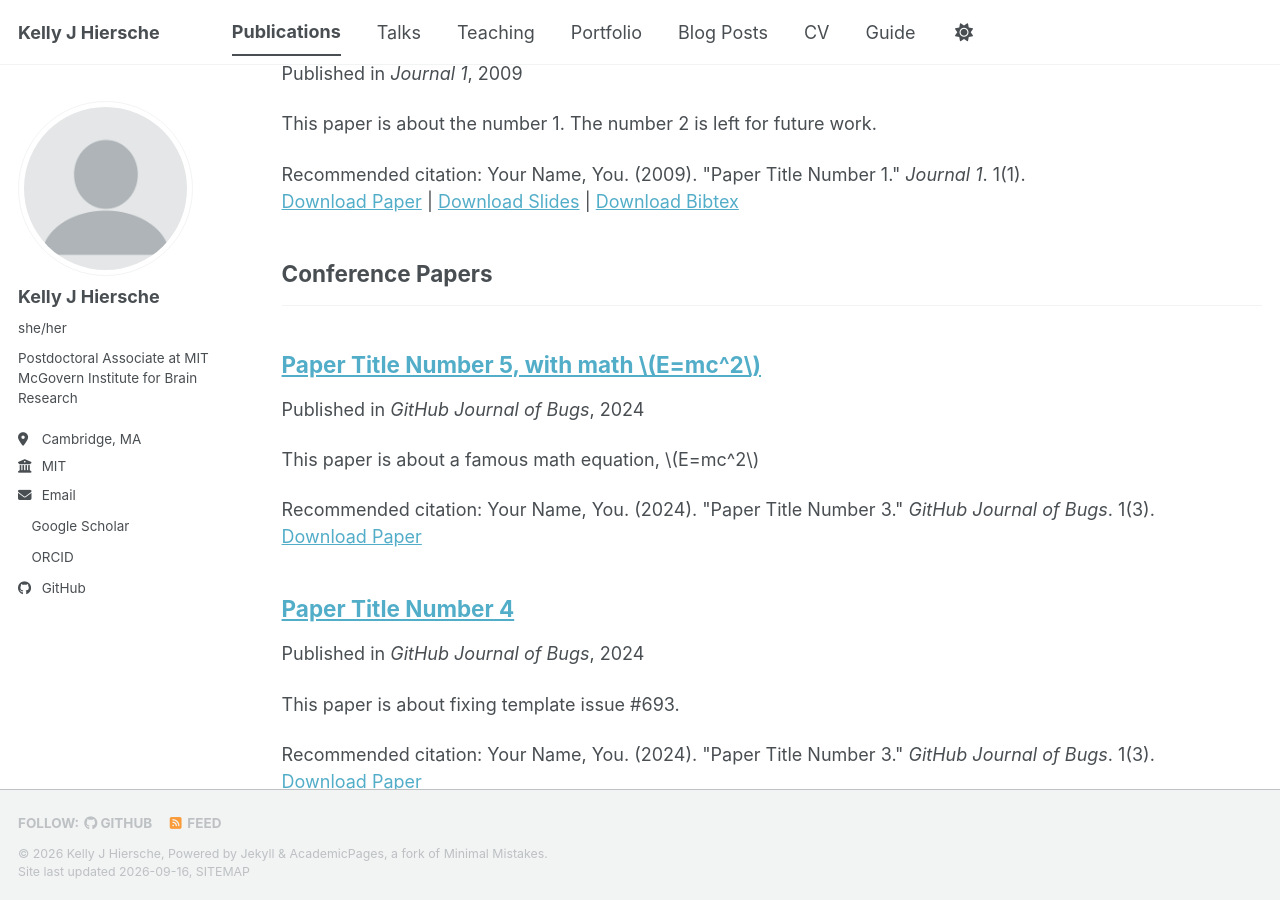
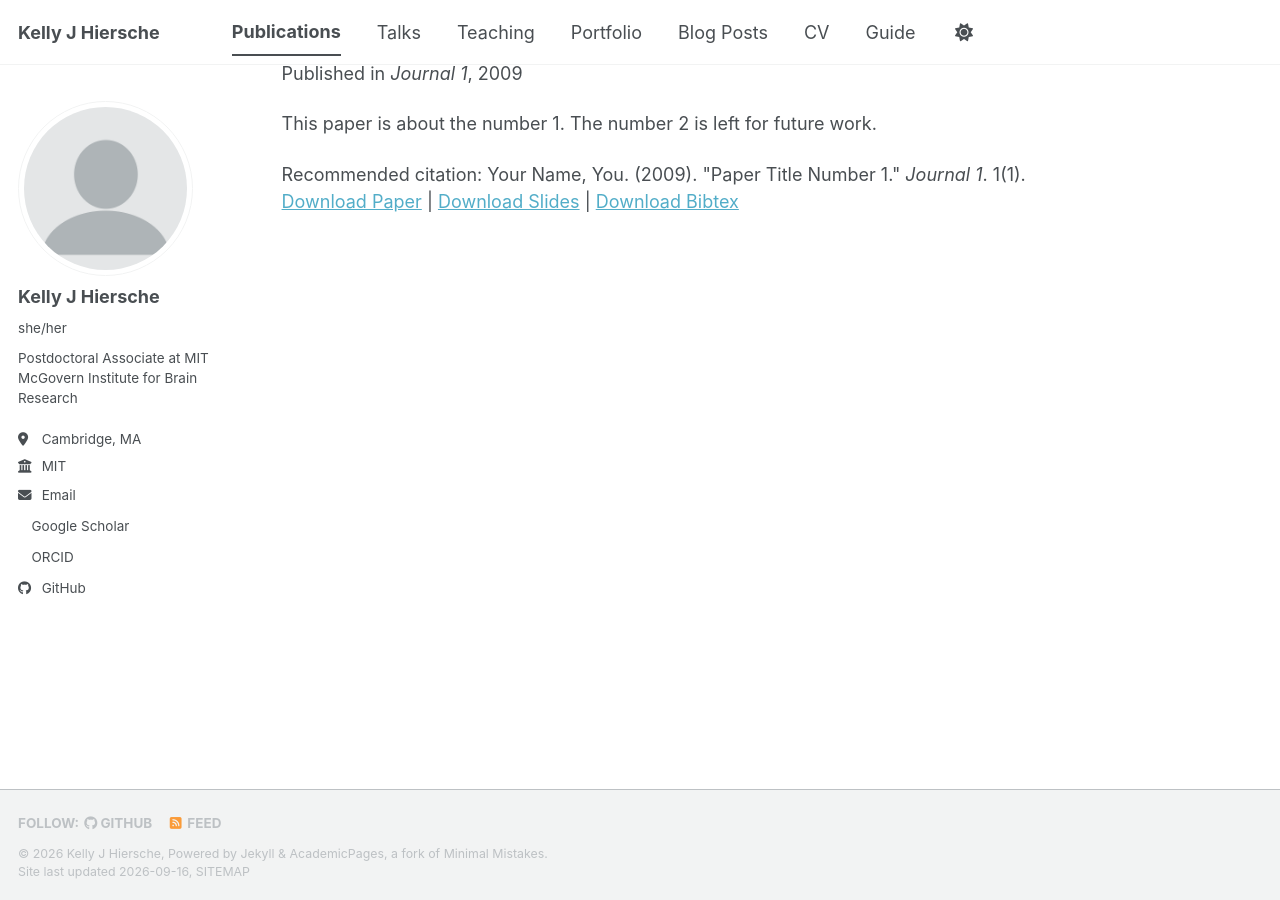
Before and after one commit to kellyjhiersche/kellyjhiersche.github.io, a Jekyll site: the page built from _pages/publications.html, in a window 1280 px wide and 900 px high, scrolled down 781 px. Built offline with Jekyll 4.4.1, drawn with Linux system fonts in a browser that asks for light colours; a style sheet for code colours, icons or effects is not loaded; part of the change alters nothing that is shown.

Commit message:
Update _config.yml

```diff
--- a/_config.yml
+++ b/_config.yml
@@ -84,12 +84,12 @@ author:
 
 # Publication Category - The following the list of publication categories and their headings
 publication_category:
-  books:
-    title: 'Books'
+#  books:
+#    title: 'Books'
   manuscripts:
     title: 'Journal Articles'
-  conferences:
-    title: 'Conference Papers'
+#  conferences:
+#    title: 'Conference Papers'
 
 # Site Settings
 teaser                   :  # filename of teaser fallback teaser image placed in /images/ for social media previews
@@ -221,15 +221,15 @@ kramdown:
 
 # These settings control the types of collections used by the template
 collections:
-  teaching:
-    output: true
-    permalink: /:collection/:path/
+#  teaching:
+#    output: true
+#    permalink: /:collection/:path/
   publications:
     output: true
     permalink: /:collection/:path/
-  portfolio:
-    output: true
-    permalink: /:collection/:path/
+#  portfolio:
+#    output: true
+#    permalink: /:collection/:path/
   talks:
     output: true
     permalink: /:collection/:path/
@@ -238,16 +238,16 @@ collections:
 # These settings control how pages and collections are included in the site
 defaults:
   # _posts
-  - scope:
-      path: ""
-      type: posts
-    values:
-      layout: single
-      author_profile: true
-      read_time: true
-      comments: true
-      share: true
-      related: true
+#  - scope:
+#      path: ""
+#      type: posts
+#    values:
+#      layout: single
+#      author_profile: true
+#      read_time: true
+#      comments: true
+#      share: true
+#      related: true
   # _pages
   - scope:
       path: ""
@@ -256,14 +256,14 @@ defaults:
       layout: single
       author_profile: true
   # _teaching
-  - scope:
-      path: ""
-      type: teaching
-    values:
-      layout: single
-      author_profile: true
-      share: true
-      comments: true
+#  - scope:
+#      path: ""
+#      type: teaching
+#    values:
+#      layout: single
+#      author_profile: true
+#      share: true
+#      comments: true
   # _publications
   - scope:
       path: ""
@@ -274,14 +274,14 @@ defaults:
       share: true
       comments: true
   # _portfolio
-  - scope:
-      path: ""
-      type: portfolio
-    values:
-      layout: single
-      author_profile: true
-      share: true
-      comment: true
+#  - scope:
+#      path: ""
+#      type: portfolio
+#    values:
+#      layout: single
+#      author_profile: true
+#      share: true
+#      comment: true
   # _talks
   - scope:
       path: ""
```
